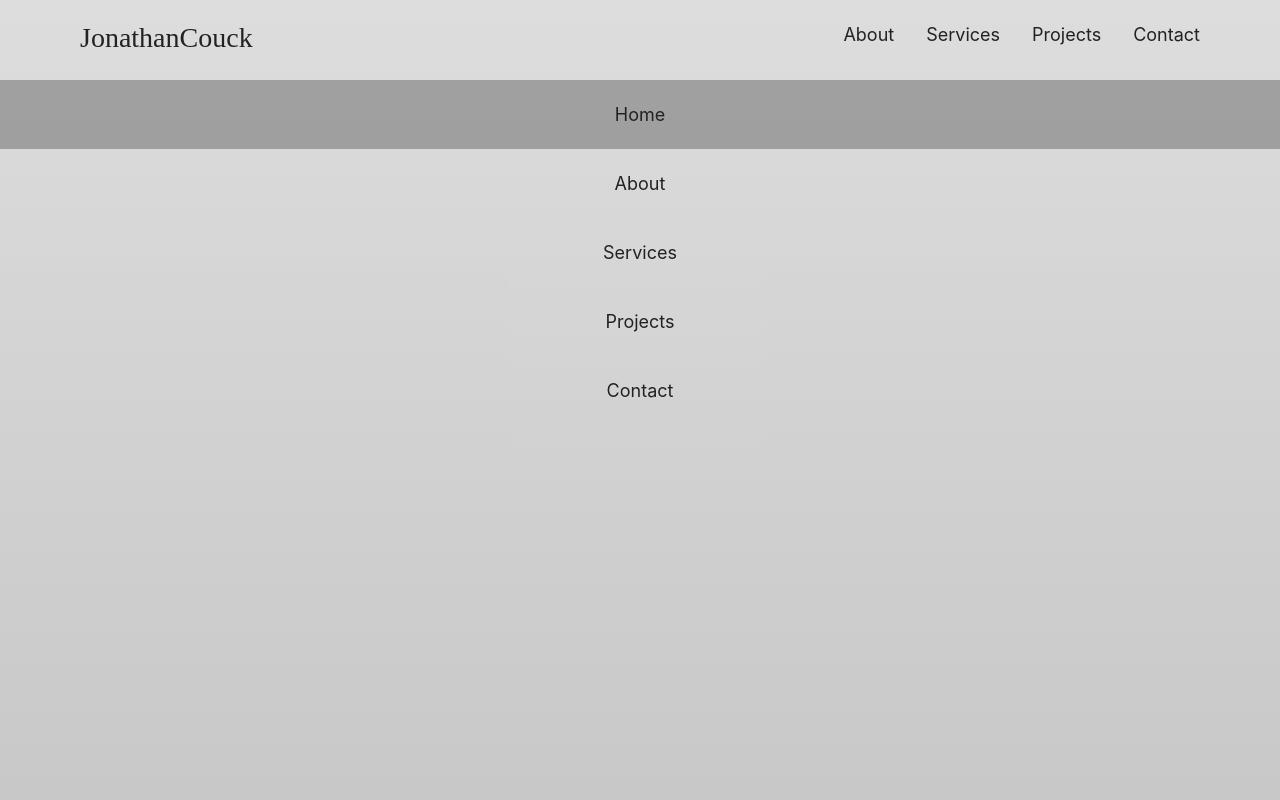
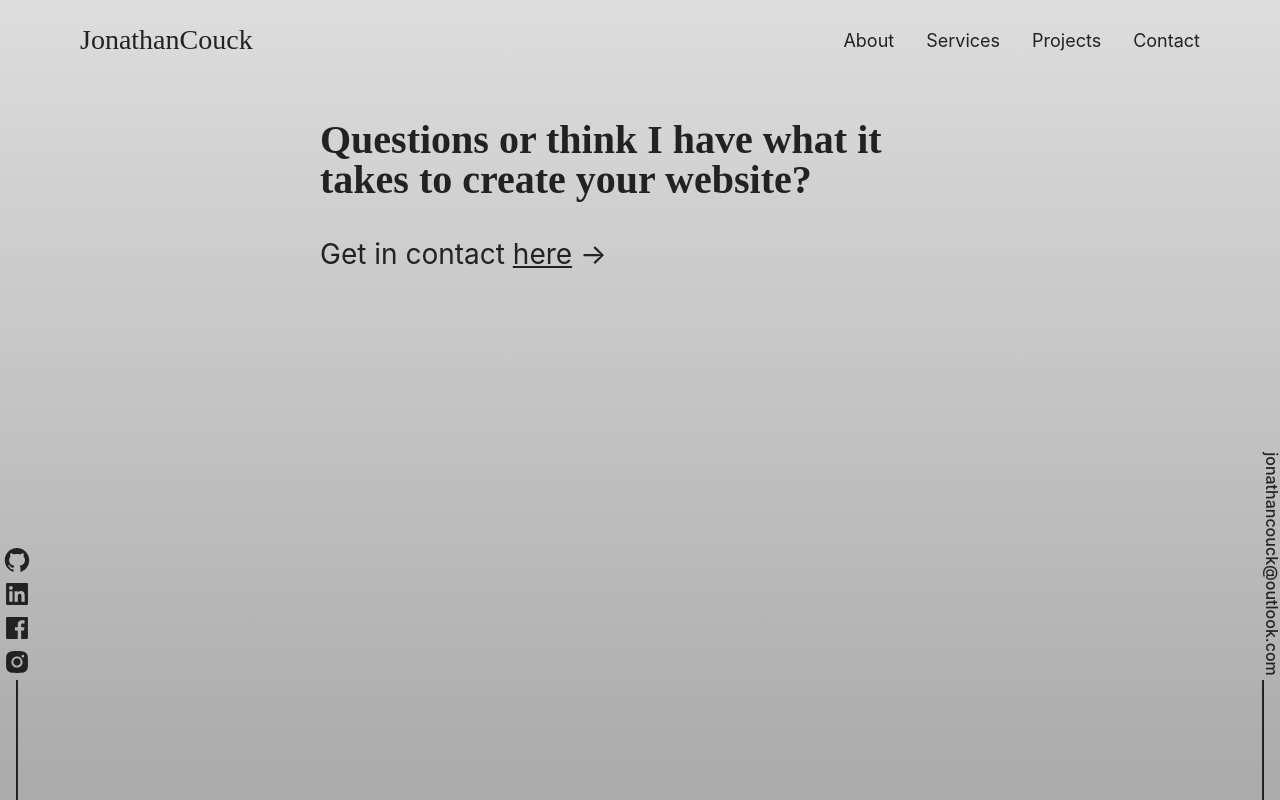
Before and after one commit to cookie-builds/portfolio-website, a React (Create React App) app: page / in a window 1280 px wide. Shown: the top 800 px of the page. Built offline with nearby package versions, Linux system fonts and the light colour scheme.

Commit message:
Add footer

```diff
--- a/src/Root.tsx
+++ b/src/Root.tsx
@@ -1,6 +1,7 @@
 import React from 'react';
 import { Outlet } from 'react-router-dom';
 
+import Footer from './_common/footer';
 import Navigator from './_common/navigator';
 
 const Root = (): JSX.Element => {
@@ -8,6 +9,7 @@ const Root = (): JSX.Element => {
     <>
       <Navigator />
       <Outlet />
+      <Footer />
     </>
   );
 };
--- a/src/_common/components/standard.tsx
+++ b/src/_common/components/standard.tsx
@@ -1,26 +1,20 @@
 import styled from 'styled-components';
 
-import { mediaQuery, spacing } from '../../global/style';
+import { mediaQuery } from '../../global/style';
 
 export const StandardContainer = styled.div`
-  margin: ${spacing.sm} auto;
-  padding: ${spacing.sm};
-  width: 100%;
+  width: 90%;
 
   ${mediaQuery.medium`
     width: 90%;
-    margin: ${spacing.md} auto;
   `}
   ${mediaQuery.large`
     width: 80%;
-    margin: ${spacing.lg} auto;
   `}
   ${mediaQuery.extraLarge`
     width: 70rem;
-    margin: ${spacing.xl} auto;
   `}
   ${mediaQuery.huge`
     width: 82.5rem;
-    margin: ${spacing.xl} auto;
   `}
 `;
--- /dev/null
+++ b/src/_common/footer/index.tsx
@@ -0,0 +1,144 @@
+import React from 'react';
+import { AiFillFacebook, AiFillGithub, AiFillInstagram,AiFillLinkedin } from 'react-icons/ai';
+import { Link } from 'react-router-dom';
+import styled from 'styled-components';
+
+import { color, fontWeight, mediaQuery, textSize } from '../../global/style';
+import { StandardContainer } from '../components/standard';
+
+const LeftLinks = styled.div`
+  position: fixed;
+  margin-top: auto;
+  bottom: 0;
+  left: 0;
+`;
+
+const RightLinks = styled.div`
+  position: fixed;
+  margin-top: auto;
+  bottom: 0;
+  right: 0;
+`;
+
+const LogoLinks = styled.div`
+  display: flex;
+  flex-direction: column;
+  gap: 0.125rem;
+`;
+
+const EmailLink = styled.a`
+  color: ${color.darkGray};
+  font-weight: ${fontWeight.medium};
+  top: -105%;
+  left: -5.4rem;
+  position: absolute;
+  transform: rotate(90deg);
+  width: min-content;
+  cursor: pointer;
+
+  &:hover {
+    transform: scale(1.05) rotate(90deg) translateX(-0.4rem) ;
+  }
+`;
+
+const IconLink = styled.a`
+  background-color: ${color.transparent};
+  border: none;
+  &:hover {
+    transform: scale(1.1);
+    cursor: pointer;
+  }
+`;
+
+const Line = styled.div`
+  width: 2px;
+  height: 7.5rem;
+  background-color: ${color.darkGray};
+  margin: 0 1rem;
+`;
+export const MobileLinks = () => {
+  return (
+    <>
+      <LeftLinks>
+        <LogoLinks>
+          <IconLink href='https://github.com/cookie-builds' target='_blank'><AiFillGithub size='1.75rem' color={color.darkGray} /></IconLink>
+          <IconLink href='https://www.linkedin.com/in/jonathancouck/' target='_blank'><AiFillLinkedin size='1.75rem' color={color.darkGray} /></IconLink>
+          <IconLink href='https://www.facebook.com/Jonathan.Couck/' target='_blank'><AiFillFacebook size='1.75rem' color={color.darkGray} /></IconLink>
+          <IconLink href='https://www.instagram.com/jcouck/' target='_blank'><AiFillInstagram size='1.75rem' color={color.darkGray} /></IconLink>
+        </LogoLinks>
+        <Line />
+      </LeftLinks>
+      <RightLinks>
+        <EmailLink href='mailto:jonathancouck@outlook.com'>
+        jonathancouck@outlook.com
+        </EmailLink>
+        <Line />
+      </RightLinks>
+    </>
+  );
+};
+
+
+const FooterDiv = styled.footer`
+  margin: 0 auto;
+  padding-bottom: 5rem;
+`;
+
+const FooterContainer = styled(StandardContainer)`
+  display: flex;
+  flex-direction: column;
+  align-items: start;
+  padding-top: 5rem;
+  margin: 0 auto;
+  width: 70%;
+  ${mediaQuery.large`
+    width: 60%;
+  `}
+  ${mediaQuery.extraLarge`
+    width: 50%;
+  `}
+  ${mediaQuery.huge`
+    width: 40%;
+  `}
+`;
+
+const FooterText = styled.p`
+  ${textSize.title}
+  ${mediaQuery.medium`
+    ${textSize.huge}
+  `}
+  font-family: Roboto Mono;
+  text-align: left;
+  color: ${color.darkGray};
+`;
+
+const ContactUs = styled(Link)`
+  ${textSize.subtitle}
+  ${mediaQuery.medium`
+    ${textSize.title}
+  `}
+  color: ${color.darkGray};
+  font-weight: ${fontWeight.book};
+  &:hover {
+    color: ${color.primary};
+    font-weight: 600;
+    padding-left: 1rem;
+    transition: 0.1s;
+  }
+`;
+
+const Footer = () => {
+  return (
+    <>
+      <FooterDiv>
+        <FooterContainer>
+          <FooterText>Questions or think I have what it takes to create your website?</FooterText>
+          <ContactUs to='/contact'>Get in contact <u>here</u>&nbsp;→</ContactUs>
+        </FooterContainer>
+      </FooterDiv>
+      <MobileLinks />
+    </>
+  );
+};
+
+export default Footer;
--- a/src/_common/navigator/index.tsx
+++ b/src/_common/navigator/index.tsx
@@ -31,7 +31,7 @@ const HamburgerButton = styled.button`
   right: 0rem;
   top: 0rem;
   cursor: pointer;
-  padding: 1.25rem;
+  padding: 1rem 0.5rem 1rem 1rem;
 `;
 
 const MobileLinks = styled.div`
@@ -45,11 +45,11 @@ const MobileLink = styled(Link)<{active?: string}>`
   ${textSize.p}
   width: 100%;
   padding: 1.5rem 0;
-  color: ${color.darkText};
-  background-color: ${p => p.active ? color.darkGray : color.transparent}50;
+  color: ${p => p.active ? color.lightText : color.darkText};
+  background-color: ${p => p.active ? color.darkGray : color.transparent}99;
 
   &:hover {
-    background-color: ${p => p.active ? color.darkGray : color.mediumGray}50;
+    background-color: ${p => p.active ? color.darkGray : color.mediumGray}99;
   }
 `;
 
@@ -104,6 +104,7 @@ const NavLink = styled(Link)<{active?: string, textColor: string}>`
   position: relative;
   color: ${p => p.active ? color.primary : p.textColor};
   transition: color 0.2s;
+  align-items: center;
   /*font-weight: ${p => p.active ? fontWeight.bold : fontWeight.medium};*/
   &:before {
     display: block;
@@ -111,12 +112,16 @@ const NavLink = styled(Link)<{active?: string, textColor: string}>`
     position: absolute;
     bottom: 0;
     left: 50%;
-    transform: translateX(-50%) translateY(0.5rem);
+    transform: translateX(-50%) translateY(-0.5rem);
     width: ${p => p.active ? '100%' : '0'};
     height: 3px;
     border-radius: 1.5px;
     background-color: ${color.primary};
     transition: width 0.1s;
+
+    ${mediaQuery.large`
+      transform: translateX(-50%) translateY(0.5rem);
+    `}
   }
   &:hover {
     &:before {
@@ -132,8 +137,12 @@ const ContactNavLink = styled(NavLink)<{active?: string, textColor: string}>`
 
 const NavigationBar = styled(StandardContainer)`
   display: flex;
-  padding: 1.5rem;
-  margin: 0 auto;
+  margin: auto;
+  padding: 0;
+
+  ${mediaQuery.large`
+    padding: 1.5rem 0;
+  `}
 `;
 
 const LogoLink = styled(NavLink)<{textColor: string}>`
@@ -141,7 +150,13 @@ const LogoLink = styled(NavLink)<{textColor: string}>`
   font-family: ${fontFamily.special};
   text-align: left;
   margin-right: auto;
+  padding: 1rem 0rem 1rem 0.5rem;
   color: ${p => p.textColor};
+  line-height: 2rem;
+
+  ${mediaQuery.large`
+    padding: 0;
+  `}
   ${LinkBottomLine} {
     border: 2px ${color.primary} solid;
   }
@@ -164,7 +179,7 @@ const Navigator = () => {
   const [bgColor, setBgColor] = React.useState(color.transparent);
   const [textColor, setTextColor] = React.useState(color.darkText);
   const [selectedLink, setSelectedLink] = React.useState(location.pathname.substring(1));
-  const [modalOpen, setModalOpen] = React.useState(true);
+  const [modalOpen, setModalOpen] = React.useState(false);
 
   const handleScroll = React.useCallback(() => {
     if(window.scrollY < COLOR_CHANGE_CUTOFF) {
--- a/src/global/style/functions.tsx
+++ b/src/global/functions.tsx
@@ -1,6 +1,6 @@
 import { css } from 'styled-components';
 
-import { fontWeight } from '.';
+import { fontWeight } from './style';
 
 export function makeTextStyle(
   fw: any = fontWeight.book,
--- a/src/modules/home/index.tsx
+++ b/src/modules/home/index.tsx
@@ -2,7 +2,7 @@ import React from 'react';
 
 const Home = (): JSX.Element => {
   return (
-    <div style={{ height: '150vh' }}>
+    <div>
 
     </div>
   );
```
Also changed, not shown: src/_common/components/container.tsx (deleted, +0 -30 lines), src/global/style/text.tsx (deleted, +0 -17 lines).
